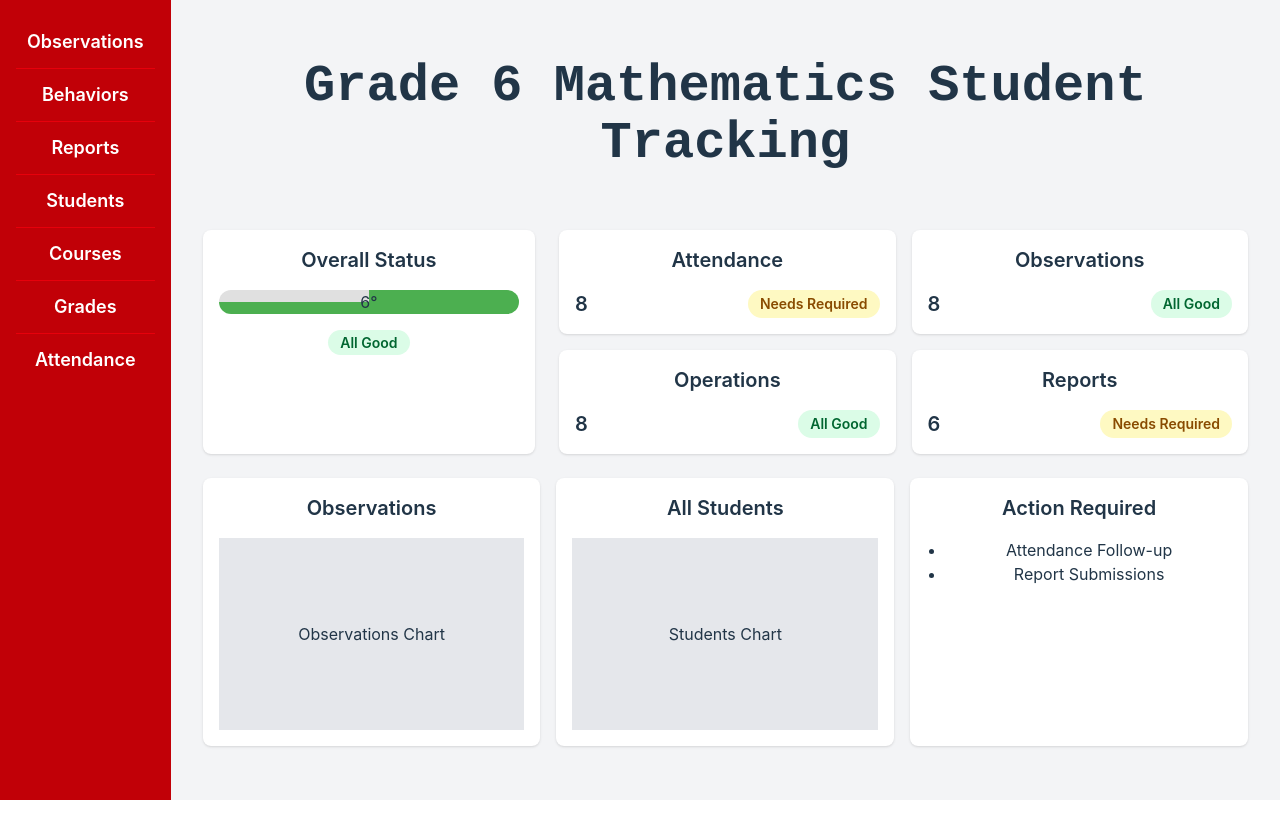
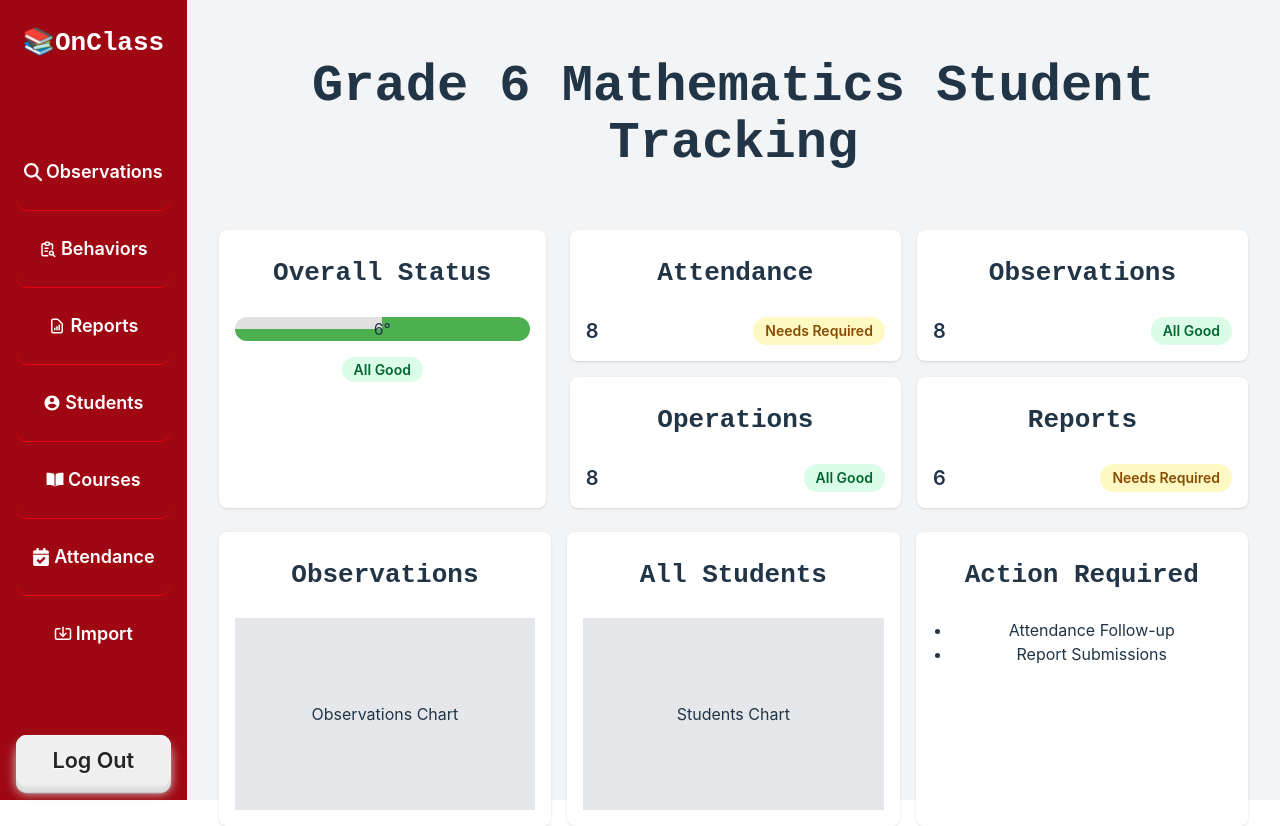
Before and after one commit to glowiep/Fullstack-FastAPI, a React (Vite) app in the folder frontend/: page /home in a window 1280 px wide. Before the commit the page ends 800 px from the top, so only its background shows below. Built offline with nearby package versions, Linux system fonts and the light colour scheme.

Commit message:
Refactor sidebar. Update styling

```diff
--- /dev/null
+++ b/frontend/src/components/Sidebar.tsx
@@ -0,0 +1,49 @@
+import { useNavigate, useLocation } from "react-router-dom";
+import '../App.css';
+import { IoBookSharp } from "react-icons/io5";
+import { FaCalendarCheck } from "react-icons/fa";
+import { RiAccountCircleFill } from "react-icons/ri";
+// import { MdOutlineAccountBalance } from "react-icons/md";
+import { HiOutlineDocumentReport } from "react-icons/hi";
+import { TbReportSearch } from "react-icons/tb";
+import { FaMagnifyingGlass } from "react-icons/fa6";
+import { LuImport } from "react-icons/lu";
+
+const Sidebar = () => {
+    const navigate = useNavigate();
+    const location = useLocation();
+    const sidebarItems = [
+        { section: 'Observations', url: '/observations', icon: <FaMagnifyingGlass /> },
+        { section: 'Behaviors', url: '/behaviors', icon: <TbReportSearch/> },
+        { section: 'Reports', url: '/reports', icon: <HiOutlineDocumentReport /> },
+        { section: 'Students', url: '/students', icon: <RiAccountCircleFill /> },
+        { section: 'Courses', url: '/courses', icon: <IoBookSharp /> },
+        // { section: 'Grades', url: '/grades', icon: <MdOutlineAccountBalance /> },
+        { section: 'Attendance', url: '/attendance', icon: <FaCalendarCheck /> },
+        { section: 'Import', url: '/import', icon: <LuImport /> },
+    ];
+
+    const shouldShowSidebar = location.pathname !== '/';
+
+    return (
+        <>
+        {shouldShowSidebar && <div className="w-48 bg-red-800 text-white p-4  flex flex-col justify-between h-full">
+            <div className="flex flex-row items-center justify-center hover:cursor-pointer hover:bg-red-700 rounded-xl" onClick={() => navigate('/home')}><h2>📚OnClass</h2></div>
+            <div className="">
+            {sidebarItems.map((item, _) => (
+            <div
+                key={item.section}
+                className="py-6 text-lg font-semibold border-b border-red-600 last:border-b-0 hover:cursor-pointer hover:bg-red-600 rounded-xl flex flex-row items-center justify-center gap-1 px-2 hover:scale-105 transform transition-all"
+                onClick={() => navigate(item.url)}
+            >
+                {item.icon} {item.section}
+            </div>
+            ))}
+            </div>
+            <button className="login-button" onClick={() => navigate("/")}>Log Out</button>
+        </div>}
+        </>
+    )
+};
+
+export default Sidebar;
--- a/frontend/src/index.css
+++ b/frontend/src/index.css
@@ -39,6 +39,14 @@ body {
 
 h1 {
   font-size: 4em;
+  font-family: monospace;
+  font-weight: 700;
+  line-height: 1.1;
+  padding: 0.5em 0;
+}
+
+h2 {
+  font-size: 2em;
   font-family: monospace;
   font-weight: 700;
   line-height: 1.1;
--- a/frontend/src/pages/Home.tsx
+++ b/frontend/src/pages/Home.tsx
@@ -1,36 +1,11 @@
-import { useNavigate } from "react-router-dom";
+import '../App.css';
+import Sidebar from "../components/Sidebar";
 
 const Home = () => {
-    const navigate = useNavigate();
-
-    const sidebarItems = [
-      { section: 'Observations', url: '/observations' },
-      { section: 'Behaviors', url: '/behaviors' },
-      { section: 'Reports', url: '/reports' },
-      { section: 'Students', url: '/students' },
-      { section: 'Courses', url: '/courses' },
-      { section: 'Grades', url: '/grades' },
-      { section: 'Attendance', url: '/attendance' },
-    ];
 
     return (
-
         <div className="flex w-screen h-screen">
-            {/* Sidebar */}
-            <div className="w-48 bg-red-700 text-white p-4">
-                {sidebarItems.map((item, _) => (
-                <div
-                    key={item.section}
-                    className="py-3 text-lg font-semibold border-b border-red-600 last:border-b-0 hover:cursor-pointer hover:bg-red-800"
-                    onClick={() => navigate(item.url)}
-                >
-                    {item.section}
-                </div>
-                ))}
-            </div>
-
-
-
+            <Sidebar />
             <div className="flex bg-gray-100 w-full">
           <div className="mx-auto flex flex-col p-8">
             <h1 className="text-3xl font-bold mb-8">Grade 6 Mathematics Student Tracking</h1>
--- a/frontend/src/sections/Observations.tsx
+++ b/frontend/src/sections/Observations.tsx
@@ -1,5 +1,6 @@
 import api from "../api/axios"
 import { useState } from "react"
+import Sidebar from "../components/Sidebar";
 
 // Use this as an example for fetching data from the backend
 
@@ -17,13 +18,19 @@ const ObservationsSection = () => {
         }
     };
     return (
-        <div>
-            <h1>Observations Section</h1>
+        <div className="flex w-screen h-screen">
+            <Sidebar />
+            <div className="flex flex-col bg-gray-100 w-full">
+                <h1>Observations Section</h1>
 
-            <button onClick={handleGetObservations}>Example</button>
-            {observations.map((observation, index) => (
-                <div key={index}>{observation}</div>
-            ))}
+                <div>
+                    <button onClick={handleGetObservations}>Example</button>
+                    {observations.map((observation, index) => (
+                        <div key={index}>{observation}</div>
+                    ))}
+                </div>
+
+            </div>
         </div>
     );
 };
```
Lines whose indentation alone changed are shown as unchanged.
